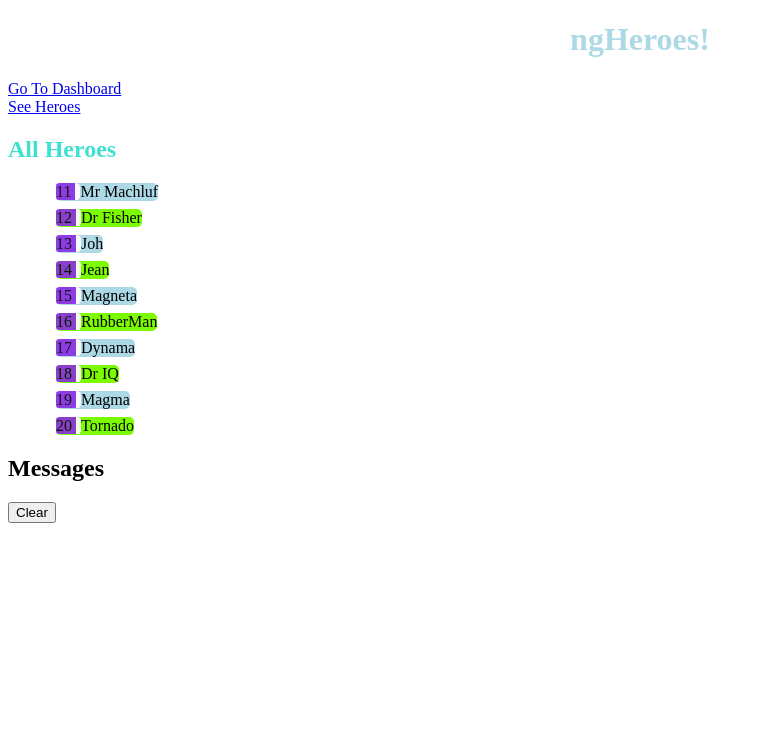
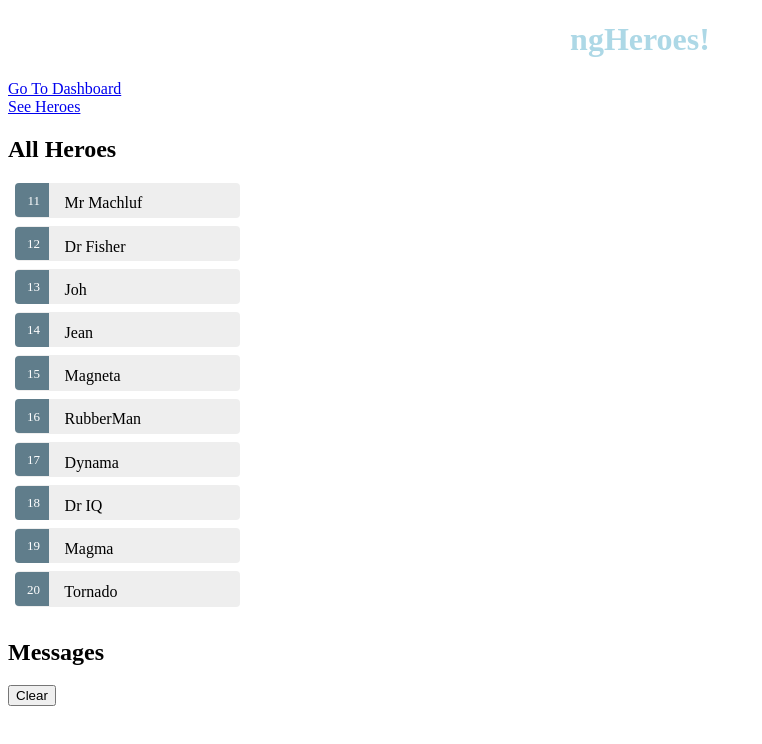
Before and after one commit to avivsab/Angular-Hero, an Angular app in the folder ngHeroes/: page /heroes in a window 1280 px wide. Shown: the top 744 px of the page, without its empty margins (0-762 px from the left). Built offline with nearby package versions, Linux system fonts and the light colour scheme.

Commit message:
Copied css files, heroesComp.css had to chaneg, dashboardCompCss - optional

```diff
--- a/ngHeroes/src/app/dashboard/dashboard.component.css
+++ b/ngHeroes/src/app/dashboard/dashboard.component.css
@@ -10,6 +10,8 @@
   text-decoration: none;
 }
 *, *:after, *:before {
+  -webkit-box-sizing: border-box;
+  -moz-box-sizing: border-box;
   box-sizing: border-box;
 }
 h3 {
--- a/ngHeroes/src/app/heroes/heroes.component.css
+++ b/ngHeroes/src/app/heroes/heroes.component.css
@@ -1,35 +1,50 @@
-h2 {
-    color: turquoise;
-}
+.heroes {
+    margin: 0 0 2em 0;
+    list-style-type: none;
+    padding: 0;
+    width: 15em;
+  }
+  .heroes li {
+    position: relative;
+    cursor: pointer;
+    background-color: #EEE;
+    margin: .5em;
+    padding: .3em 0;
+    height: 1.6em;
+    border-radius: 4px;
+  }
 
-span {
-    background-color: blueviolet;
-    opacity: 0.9;
-    border-right: 5px #fff solid;
-    border-radius: 15%;
-}
+  .heroes li:hover {
+    color: #607D8B;
+    background-color: #DDD;
+    left: .1em;
+  }
 
-ul {
-    list-style-type: none;
-}
+  .heroes a {
+    color: #888;
+    text-decoration: none;
+    position: relative;
+    display: block;
+    width: 250px;
+  }
 
-li:nth-child(odd) {
+  .heroes a:hover {
+    color:#607D8B;
+  }
 
-    background-color: lightblue;
-    width: fit-content;
-    border-radius: 5px;
-    margin: 0.5rem;
-
-}
-li:nth-child(even) {
-
-    background-color: lawngreen;
-    width: fit-content;
-    border-radius: 5px;
-    margin: 0.5rem;
-
-}
-.selected {
-    background-color: #CFD8DC !important;
+  .heroes .badge {
+    display: inline-block;
+    font-size: small;
     color: white;
+    padding: 0.8em 0.7em 0 0.7em;
+    background-color: #607D8B;
+    line-height: 1em;
+    position: relative;
+    left: -1px;
+    top: -4px;
+    height: 1.8em;
+    min-width: 16px;
+    text-align: right;
+    margin-right: .8em;
+    border-radius: 4px 0 0 4px;
   }
```
Lines whose indentation alone changed are shown as unchanged.
